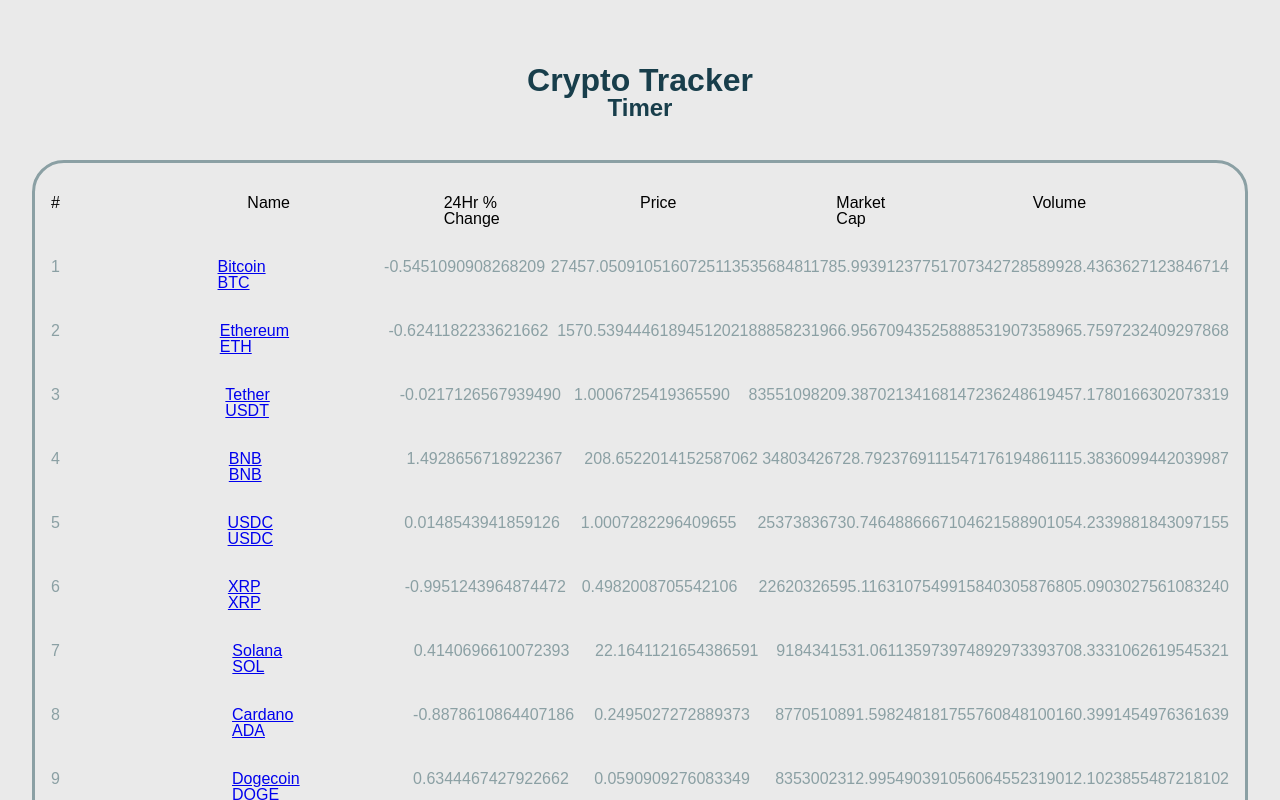
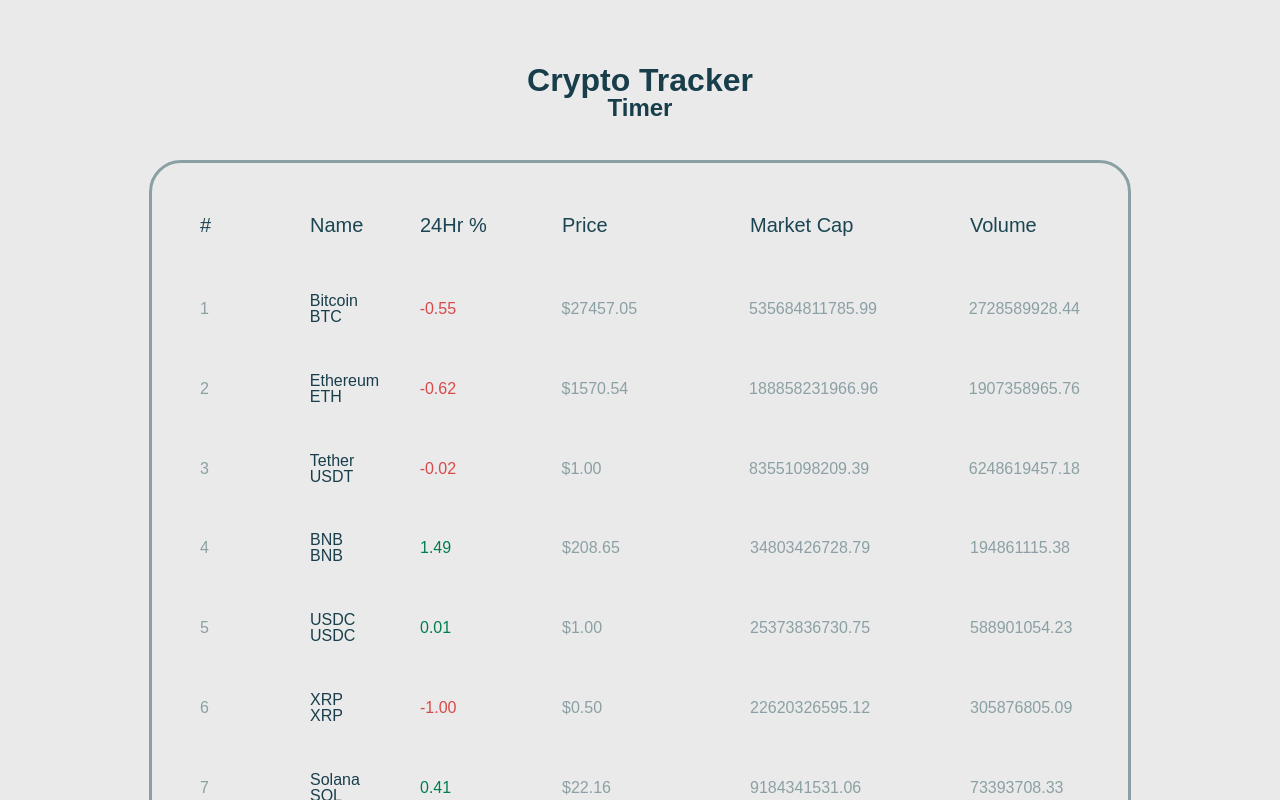
Before and after one commit to kprieto14/CryptoTracker, a React (Vite) app: page / in a window 1280 px wide. Shown: the top 800 px of the page. Built offline with nearby package versions, Linux system fonts and the light colour scheme.

Commit message:
Finish static implementation for how website will look

```diff
--- a/src/App.tsx
+++ b/src/App.tsx
@@ -15,8 +15,8 @@
         <ul className='table-header'>
           <li>#</li>
           <li>Name</li>
-          <li>24Hr % Change</li>
-          <li>Price</li>
+          <li>24Hr %</li>
+          <li className='grid-center'>Price</li>
           <li>Market Cap</li>
           <li>Volume</li>
         </ul>
--- a/src/components/CryptoToken.tsx
+++ b/src/components/CryptoToken.tsx
@@ -5,28 +5,26 @@
     rank: string | number,
     symbol: string,
     name: string,
-    marketCapUsd: number | string,
-    volumeUsd24Hr: number | string,
-    priceUsd: number |string,
-    changePercent24Hr: number | string,
+    marketCapUsd: string,
+    volumeUsd24Hr: string,
+    priceUsd: string,
+    changePercent24Hr: string,
     explorer: string | null
 }
 
 export function CryptoToken({ rank, symbol, name, marketCapUsd, volumeUsd24Hr, priceUsd, changePercent24Hr, explorer}: Token) {
+    function roundDecimal(num: string) {
+        return parseFloat(num).toFixed(2)
+    }
+
     return (
-        <article>
-            <ul>
-                <li>{rank}</li>
-                <li><a href={explorer !== null ? explorer : ''}>{name} {symbol}</a></li>
-                {/* Call a function that will parse string into an int and round to the nearest 2 decimals */}
-                <li>{changePercent24Hr}</li>
-                {/* Call a function that will parse string into an int and round to the nearest 2 decimals */}
-                <li>{priceUsd}</li>
-                {/* Call a function that will parse string into an int and round to the nearest 2 decimals */}
-                <li>{marketCapUsd}</li>
-                {/* Call a function that will parse string into an int and round to the nearest 2 decimals */}
-                <li>{volumeUsd24Hr}</li>
-            </ul>
-        </article>
+        <ul className="crypto-token">
+            <li>{rank}</li>
+            <li><a href={explorer !== null ? explorer : ''}>{name} {symbol}</a></li>
+            <li className={roundDecimal(changePercent24Hr) > '0' ? 'positive' : 'negative'}>{roundDecimal(changePercent24Hr)}</li>
+            <li className='grid-center'>${roundDecimal(priceUsd)}</li>
+            <li>{roundDecimal(marketCapUsd)}</li>
+            <li>{roundDecimal(volumeUsd24Hr)}</li>
+        </ul>
     )
 }
--- a/src/index.scss
+++ b/src/index.scss
@@ -10,6 +10,20 @@
 body {
   margin: 0;
   min-height: 100%;
+}
+
+a {
+  color: #183e4b;
+  text-decoration: none;
+
+  &:hover{
+    color: #68a0a6;
+    text-decoration: underline;
+  }
+
+  &:visited {
+    color: #183e4b;
+  }
 }
 
 h1, h2, h3 {
@@ -27,24 +41,42 @@
   padding: 2rem 1rem;
 }
 
-article {
-  color: #8ba0a4;
-
-  // &:hover {
-  //   border-color: #183e4b;
-  // }
-}
-
 main {
   border: solid 3px #8ba0a4;
   border-radius: 2rem;
-  padding: 1rem;
+  padding: 2rem 3rem;
+  max-width: 55rem;
 }
 
 li, ul {
   display: grid;
-  grid-template-columns: repeat(6, 1fr);
+  grid-template-columns: repeat(3, 1fr) repeat(2, 2fr) 1fr;
   grid-template-rows: repeat(5, .6rem);
   list-style: none;
   padding-inline-start: 0;
+  padding-top: 1rem;
+  justify-content: center;
+  align-items: center;
 }
+
+.crypto-token {
+  color: #8ba0a4;
+}
+
+.grid-center {
+  padding-left: 2rem;
+}
+
+.positive {
+  color: #007f4e;
+}
+
+.negative {
+  color: #d74a49;
+}
+
+.table-header {
+  color: #1b4552;
+  font-size: 1.25rem;
+  white-space: nowrap;
+}
```
